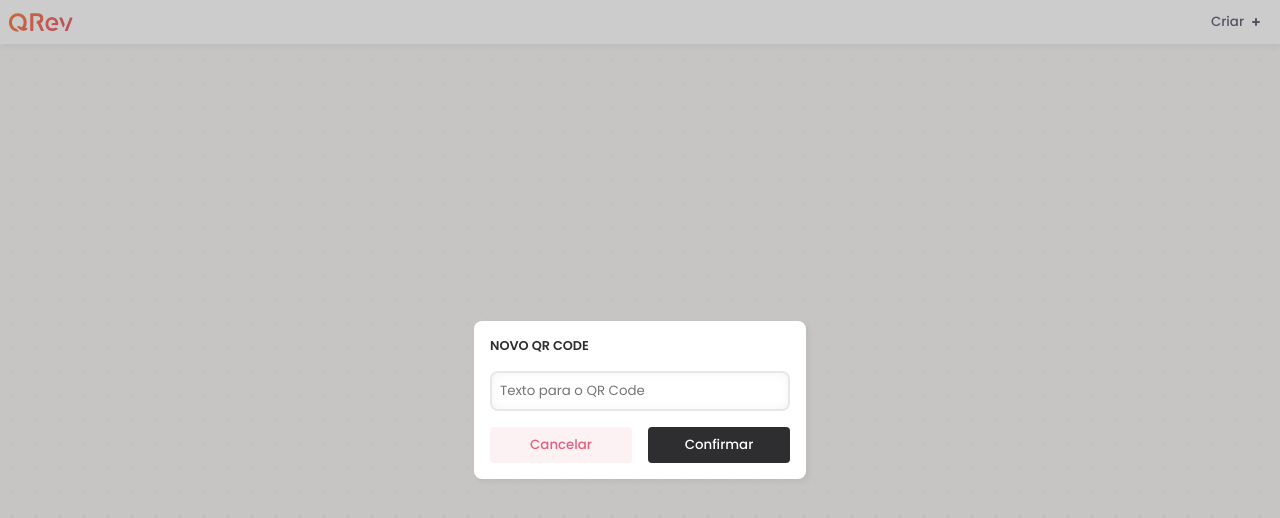
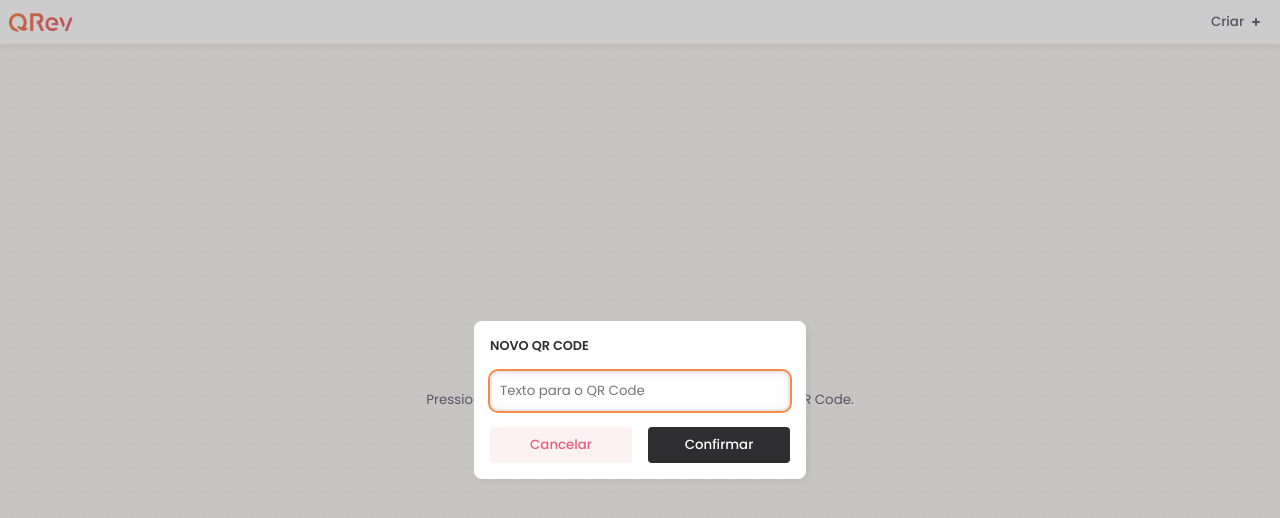
Before and after one commit to wduos/qrev, a React (Vite) app: page / in a window 1280 px wide. Both pictures are taken after a click on the button "Criar". Shown: the top 518 px of the page. Built offline with nearby package versions, Linux system fonts and the light colour scheme; a web font is replaced by a local one.

Commit message:
added keyboard handling functions and qr deletion

```diff
--- a/src/App.css
+++ b/src/App.css
@@ -39,16 +39,48 @@ section {
   height: calc(100vh - 60px);
   padding: var(--spacing-1);
 }
+.default-message {
+  position: absolute;
+  top: 50%;
+  left: 50%;
+  transform: translate(-50%, -50%);
+  text-align: center;
+  color: var(--dim);
+}
 .qr-wrapper {
-  width: 10rem;
+  width: 9rem;
   padding: var(--spacing);
   background-color: white;
   border-radius: var(--radius);
   box-shadow: 3px 3px 6px var(--shadow-tint);
 }
+.qr-wrapper small {
+  margin-top: var(--spacing-1);
+  font-weight: 300;
+  font-size: var(--text-xs);
+  line-height: 1;
+  color: var(--dim);
+}
 .qr-wrapper h3 {
-  margin-top: var(--spacing-1);
   font-weight: 600;
   font-size: var(--text-r);
-  line-height: 1;
+  line-height: 0.7;
 }
+.qr-wrapper button {
+  margin-top: var(--spacing);
+  width: 100%;
+  height: calc(var(--spacing) * 2);
+  font-weight: 500;
+  font-size: var(--text-r);
+  line-height: 0.7;
+  background-image: linear-gradient(25deg, var(--dark), var(--dark));
+  border: none;
+  border-radius: var(--radius);
+  color: white;
+  cursor: pointer;
+  box-shadow: 2px 2px 3px var(--shadow-tint);
+}
+.qr-wrapper button:hover {
+  background-image: linear-gradient(25deg, var(--accent), var(--accent-alt));
+  box-shadow: unset;
+}
--- a/src/App.jsx
+++ b/src/App.jsx
@@ -1,5 +1,5 @@
 import "./App.css";
-import { useState } from "react";
+import { useState, useEffect, useRef } from "react";
 import QRCode from "react-qr-code";
 
 function App() {
@@ -7,6 +7,7 @@ function App() {
   const [qrText, setQrText] = useState("");
   const [modalInputError, setModalInputError] = useState(false);
   const [qrList, setQrList] = useState([]);
+  const qrInputRef = useRef(null);
 
   const handleOpenModal = () => {
     setQrText("");
@@ -14,7 +15,34 @@ function App() {
     setIsModalOpen(true);
   };
 
-  const handleCreateQr = () => {
+  useEffect(() => {
+    if (isModalOpen && qrInputRef.current) {
+      qrInputRef.current.focus();
+      qrInputRef.current.select();
+    }
+  }, [isModalOpen]);
+
+  useEffect(() => {
+    const handleKeyDown = (e) => {
+      const pressedKey = e.key.toLowerCase();
+
+      if (pressedKey === "n" && !isModalOpen) {
+        e.preventDefault();
+        handleOpenModal();
+      }
+
+      if (pressedKey === "escape" && isModalOpen) {
+        setIsModalOpen(false);
+      }
+    };
+
+    window.addEventListener("keydown", handleKeyDown);
+    return () => window.removeEventListener("keydown", handleKeyDown);
+  }, [isModalOpen]);
+
+  const handleCreateQr = (event) => {
+    event.preventDefault();
+
     const text = qrText.trim();
 
     if (!text) {
@@ -26,6 +54,13 @@ function App() {
     setModalInputError(false);
     setQrList((prevList) => [...prevList, { text }]);
   };
+
+  const handleDeleteQr = (index) => {
+    setQrList((prevList) =>
+      prevList.filter((_, itemIndex) => itemIndex !== index),
+    );
+  };
+
   return (
     <>
       <header>
@@ -41,15 +76,25 @@ function App() {
       </header>
 
       <section>
-        {qrList.map((qr) => (
-          <div className="qr-wrapper">
+        {qrList.length === 0 && (
+          <small className="default-message">
+            Pressione <span className="bold">N</span> ou aperte no botão{" "}
+            <span className="bold">Criar +</span>, para gerar um QR Code.
+          </small>
+        )}
+        {qrList.map((qr, index) => (
+          <div className="qr-wrapper" id={index}>
             <QRCode
               value={qr.text}
               style={{ height: "auto", maxWidth: "100%", width: "100%" }}
               viewBox={`0 0 256 256`}
               size={256}
             />
+            <small>Texto do QR Code</small>
             <h3>{qr.text}</h3>
+            <button type="button" onClick={() => handleDeleteQr(index)}>
+              Deletar
+            </button>
           </div>
         ))}
       </section>
@@ -59,7 +104,9 @@ function App() {
           <div className="overlay" onClick={() => setIsModalOpen(false)}></div>
           <div className="modal">
             <h2>Novo QR Code</h2>
+            <form onSubmit={(e) => handleCreateQr(e)}>
               <input
+                ref={qrInputRef}
                 type="text"
                 id="qr-text"
                 className={modalInputError ? "error" : ""}
@@ -81,14 +128,13 @@ function App() {
                 >
                   Cancelar
                 </button>
-              <button
+                <input
                   className="modal-action-btn"
-                type="button"
-                onClick={handleCreateQr}
-              >
-                Confirmar
-              </button>
+                  type="submit"
+                  value="Confirmar"
+                />
               </div>
+            </form>
           </div>
         </>
       )}
--- a/src/index.css
+++ b/src/index.css
@@ -19,6 +19,7 @@
   --text-l: 1.5rem;
   --text-r: 1rem;
   --text-s: 0.8rem;
+  --text-xs: 0.7rem;
   --radius: 0.5rem;
   --radius-1: 0.25rem;
 }
@@ -119,6 +120,10 @@ body {
   height: 100%;
   background-color: rgba(0, 0, 0, 0.2);
 }
+.bold {
+  font-weight: 700;
+  color: inherit;
+}
 
 input[type="text"] {
   width: calc(100% - var(--spacing) - 4px);
```
Lines whose indentation alone changed are shown as unchanged.
